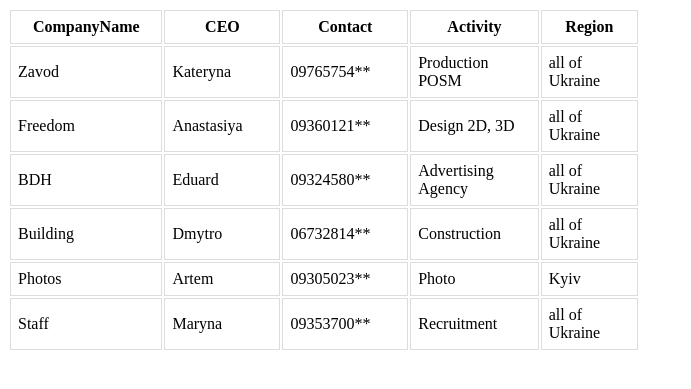
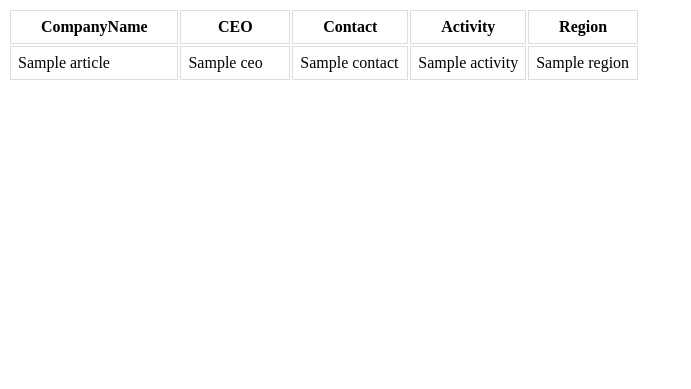
Before and after one commit to Zhyriada/Project, a PHP site: template templates/main/main.php in a window 1280 px wide. Shown: the top 389 px of the page, without its empty margins (0-691 px from the left). Run offline with PHP 8.4, Linux system fonts and the light colour scheme; the template is opened without the code that fills it: most values are stand-ins (such as "Sample title", 1, 10 or a date in 2020).

Commit message:
Added view render in controller main method

```diff
--- a/Contractors/Controllers/MainController.php
+++ b/Contractors/Controllers/MainController.php
@@ -21,6 +21,7 @@ class MainController
     public function main()
     {
         $articles = $this->db->query('SELECT * FROM `articles`;');
-        var_dump($articles);
+
+        echo $this->view->renderHtml('main.php', ['articles' => $articles]);
     }
 }
--- a/Contractors/View/View.php
+++ b/Contractors/View/View.php
@@ -19,6 +19,6 @@ class View
         $buffer = ob_get_contents();
         ob_end_clean();
 
-        echo $buffer;
+        return $buffer;
     }
 }
--- a/templates/main/main.php
+++ b/templates/main/main.php
@@ -1,53 +1,4 @@
 <?php include __DIR__ . '/../header.php'; ?>
-
-<?php
-//где размещаем код, который ниже??? в индекс.пхп?
-$contractors =
-    [
-        [
-            'CompanyName' => 'Zavod',
-            'CEO' => 'Kateryna',
-            'Contact' => '09765754**',
-            'Activity' => 'Production POSM',
-            'Region' => 'all of Ukraine'
-        ],
-        [
-            'CompanyName' => 'Freedom',
-            'CEO' => 'Anastasiya',
-            'Contact' => '09360121**',
-            'Activity' => 'Design 2D, 3D',
-            'Region' => 'all of Ukraine'
-        ],
-        [
-            'CompanyName' => 'BDH',
-            'CEO' => 'Eduard',
-            'Contact' => '09324580**',
-            'Activity' => 'Advertising Agency',
-            'Region' => 'all of Ukraine'
-        ],
-        [
-            'CompanyName' => 'Building',
-            'CEO' => 'Dmytro',
-            'Contact' => '06732814**',
-            'Activity' => 'Construction',
-            'Region' => 'all of Ukraine'
-        ],
-        [
-            'CompanyName' => 'Photos',
-            'CEO' => 'Artem',
-            'Contact' => '09305023**',
-            'Activity' => 'Photo',
-            'Region' => 'Kyiv'
-        ],
-        [
-            'CompanyName' => 'Staff',
-            'CEO' => 'Maryna',
-            'Contact' => '09353700**',
-            'Activity' => 'Recruitment',
-            'Region' => 'all of Ukraine'
-        ],
-    ];
-?>
 
 <table class = "Contractors">
     <th>CompanyName</th>
@@ -55,7 +6,7 @@ $contractors =
     <th>Contact</th>
     <th>Activity</th>
     <th>Region</th>
-    <?php foreach ($contractors as $oneContractor): ?>
+    <?php foreach ($articles as $oneContractor): ?>
     <tr>
         <td> <?php echo $oneContractor['CompanyName']; ?> </td>
         <td> <?php echo $oneContractor['CEO']; ?> </td>
```
